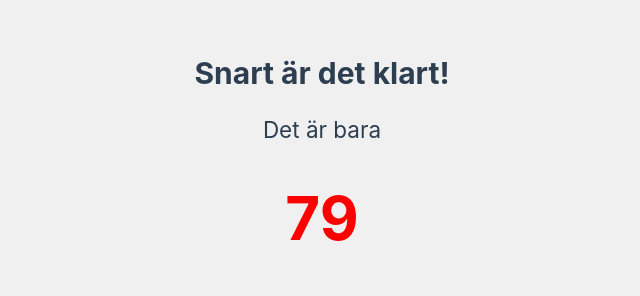
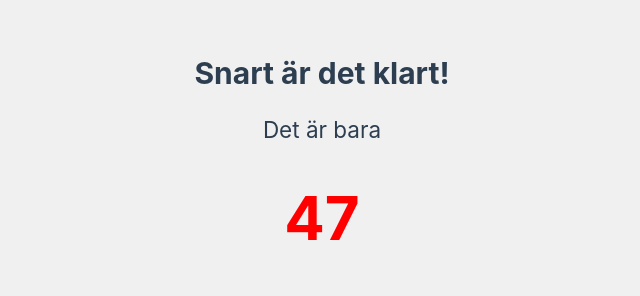
Before and after one commit to annkar73/vue-endless-countdown, a Vue app: page / in a window 1280 px wide. Shown: the part 211-507 px from the top of the page, without its empty margins (318-958 px from the left). Built offline with nearby package versions, Linux system fonts and the light colour scheme.

Commit message:
update maxStartValue

```diff
--- a/src/components/EndlessCounter.vue
+++ b/src/components/EndlessCounter.vue
@@ -4,7 +4,7 @@ import { ref, onMounted, onBeforeUnmount } from 'vue';
 
 const countdown = ref(getRandomNumber()); // Initialiserar med ett slumpmässigt värde
 const minStartValue = 12;
-const maxStartValue = 100;
+const maxStartValue = 60;
 const minRandomValue = 3;
 const maxRandomValue = 15;
 
```
